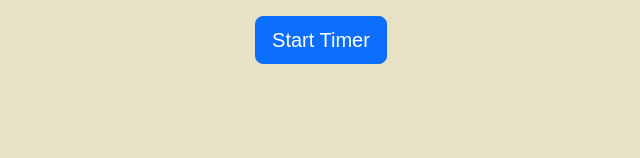
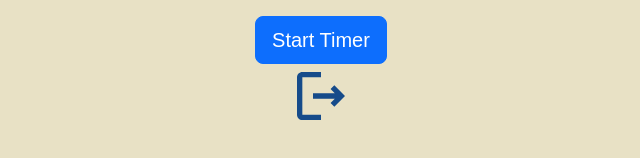
Before and after one commit to agorbacheva-y/kids-game, a React (Create React App) app: page /shapegame in a window 1280 px wide. Shown: the part 272-430 px from the top of the page, without its empty margins (319-959 px from the left). Built offline with nearby package versions, Linux system fonts and the light colour scheme.

Commit message:
added logout to shapegame

```diff
--- a/src/components/ShapeGame.js
+++ b/src/components/ShapeGame.js
@@ -8,9 +8,13 @@ import redTriangle from "./shapesImg/redTriangle.png";
 import blueRectangle from "./shapesImg/blueRectangle.png";
 import { CloseButton } from "react-bootstrap";
 import { Link } from "react-router-dom";
+import { useNavigate } from "react-router-dom";
+import { MdOutlineLogout } from "react-icons/md";
 
 
 const ShapeGame = () => {
+  const currentUser = localStorage.getItem("currentUser")
+  const navigate = useNavigate();
   // this is the timer function
   const [timer, setTimer] = useState(0);
   const Ref = useRef();
@@ -112,6 +116,13 @@ function Reset() {
       <Button className="btn" size="lg" onClick={Reset}>
         Start Timer
       </Button>
+
+      <div className="settings">
+        <MdOutlineLogout
+          className="logout"
+          onClick={() => navigate("/logout")}
+        />
+      </div>
     </div>
   );
 };
```
